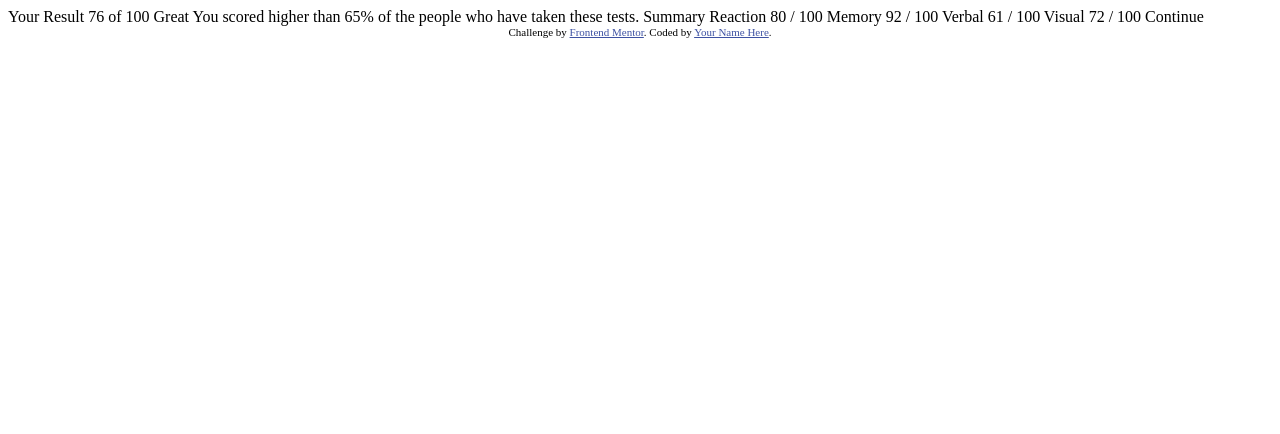
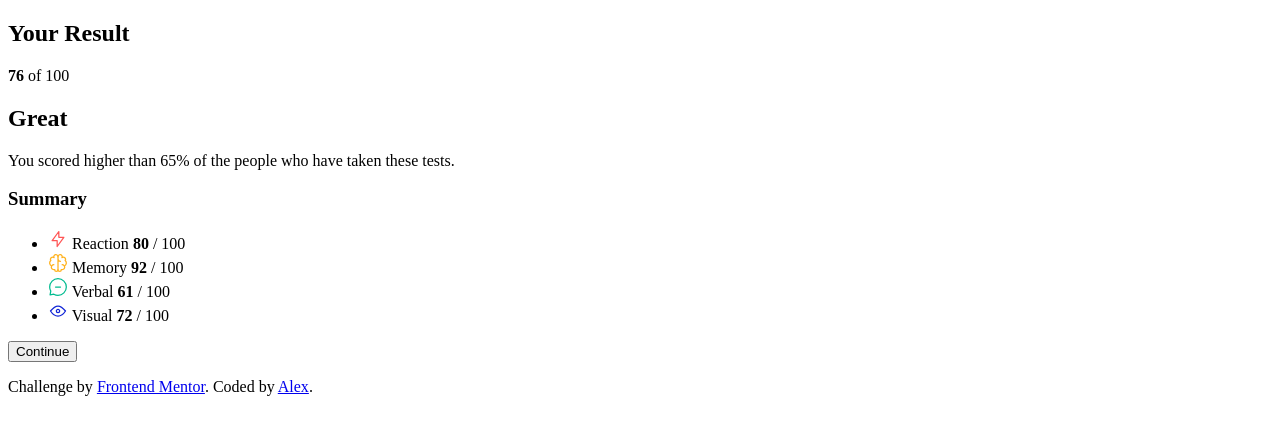
Before and after one commit to alex-coder27/results-summary-component-main, a plain HTML site: page index.html in a window 1280 px wide. Drawn offline with Linux system fonts and the light colour scheme.

Commit message:
Estrutura HTML

```diff
--- a/index.html
+++ b/index.html
@@ -1,47 +1,59 @@
 <!DOCTYPE html>
 <html lang="en">
+
 <head>
   <meta charset="UTF-8">
-  <meta name="viewport" content="width=device-width, initial-scale=1.0"> <!-- displays site properly based on user's device -->
-
+  <meta name="viewport" content="width=device-width, initial-scale=1.0">
   <link rel="icon" type="image/png" sizes="32x32" href="./assets/images/favicon-32x32.png">
 
   <title>Frontend Mentor | Results summary component</title>
 
-  <!-- Feel free to remove these styles or customise in your own stylesheet 👍 -->
-  <style>
-    .attribution { font-size: 11px; text-align: center; }
-    .attribution a { color: hsl(228, 45%, 44%); }
-  </style>
-</head>
+  </head>
+
 <body>
 
-  Your Result
-  76
-  of 100
+  <main class="container">
+    <section class="result-section">
+      <h1>Your Result</h1>
+      <div class="score-circle">
+        <span class="score"><strong>76</strong></span>
+        <span class="total-score">of 100</span>
+      </div>
+      <h2>Great</h2>
+      <p>You scored higher than 65% of the people who have taken these tests.</p>
+    </section>
 
-  Great
-  You scored higher than 65% of the people who have taken these tests.
+    <section class="summary-section">
+      <h3>Summary</h3>
+      <ul class="category-list">
+        <li class="category-item reaction">
+          <img src="./assets/images/icon-reaction.svg" alt="Reaction icon">
+          <span>Reaction</span>
+          <span class="category-score"><strong>80</strong> <span class="score-denominator">/ 100</span></span>
+        </li>
+        <li class="category-item memory">
+          <img src="./assets/images/icon-memory.svg" alt="Memory icon">
+          <span>Memory</span>
+          <span class="category-score"><strong>92</strong> <span class="score-denominator">/ 100</span></span>
+        </li>
+        <li class="category-item verbal">
+          <img src="./assets/images/icon-verbal.svg" alt="Verbal icon">
+          <span>Verbal</span>
+          <span class="category-score"><strong>61</strong> <span class="score-denominator">/ 100</span></span>
+        </li>
+        <li class="category-item visual">
+          <img src="./assets/images/icon-visual.svg" alt="Visual icon">
+          <span>Visual</span>
+          <span class="category-score"><strong>72</strong> <span class="score-denominator">/ 100</span></span>
+        </li>
+      </ul>
+      <button class="continue-button">Continue</button>
+    </section>
+  </main>
 
-  Summary
+  <footer class="attribution">
+    <p>Challenge by <a href="https://www.frontendmentor.io?ref=challenge" target="_blank">Frontend Mentor</a>. Coded by <a href="#">Alex</a>.</p>
+  </footer>
+</body>
 
-  Reaction
-  80 / 100
-
-  Memory
-  92 / 100
-
-  Verbal
-  61 / 100
-
-  Visual
-  72 / 100
-
-  Continue
-
-  <div class="attribution">
-    Challenge by <a href="https://www.frontendmentor.io?ref=challenge" target="_blank">Frontend Mentor</a>.
-    Coded by <a href="#">Your Name Here</a>.
-  </div>
-</body>
 </html>
```
